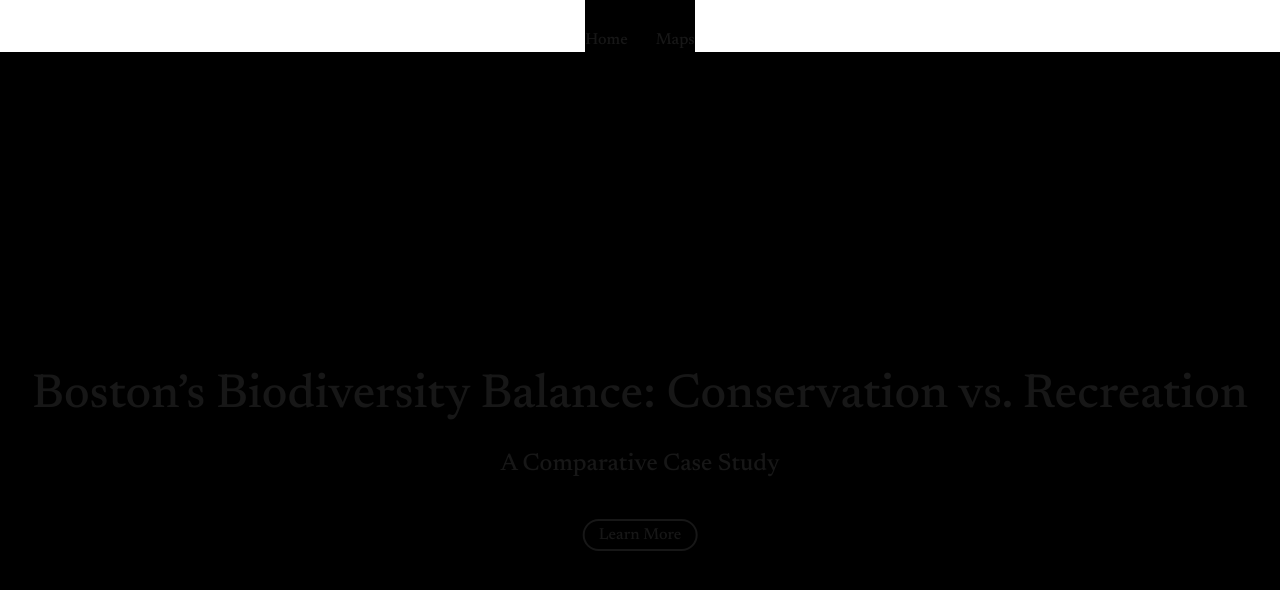
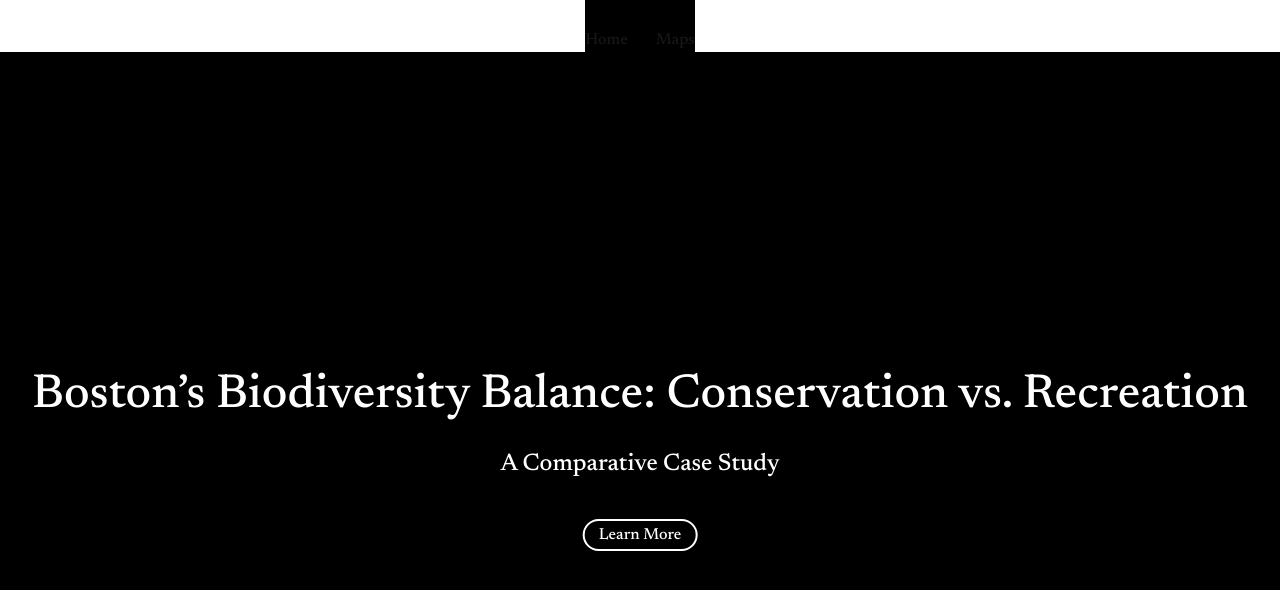
Before and after one commit to afiqamjad/152digproj, a Next.js app: page / in a window 1280 px wide. Shown: the top 590 px of the page. Built offline with nearby package versions, Linux system fonts and the light colour scheme.

Commit message:
Changed main page text color

```diff
--- a/src/app/page.tsx
+++ b/src/app/page.tsx
@@ -3,10 +3,10 @@
   return (
     <div className="relative items-center justify-center h-[100%] w-dvw bg-black ">
       <div className="absolute space-y-7 top-1/2 left-1/2 transform -translate-x-1/2 -translate-y-1/2 w-[100%]">
-        <h1 className="text-5xl text-center">Boston’s Biodiversity Balance: Conservation vs. Recreation</h1>
-        <h2 className="text-2xl text-center">A Comparative Case Study</h2>
+        <h1 className="text-5xl text-center text-white">Boston’s Biodiversity Balance: Conservation vs. Recreation</h1>
+        <h2 className="text-2xl text-center text-white">A Comparative Case Study</h2>
       </div>
-      <Link href="/maps" className="absolute bottom-4/12 left-1/2 -translate-x-1/2 border-2 rounded-2xl px-3.5 py-0.5 hover:bg-slate-50/65">Learn More</Link>
+      <Link href="/maps" className="absolute bottom-4/12 left-1/2 -translate-x-1/2 border-2 text-white border-white rounded-2xl px-3.5 py-0.5 hover:bg-slate-50/65">Learn More</Link>
     </div>
   );
 }
```
